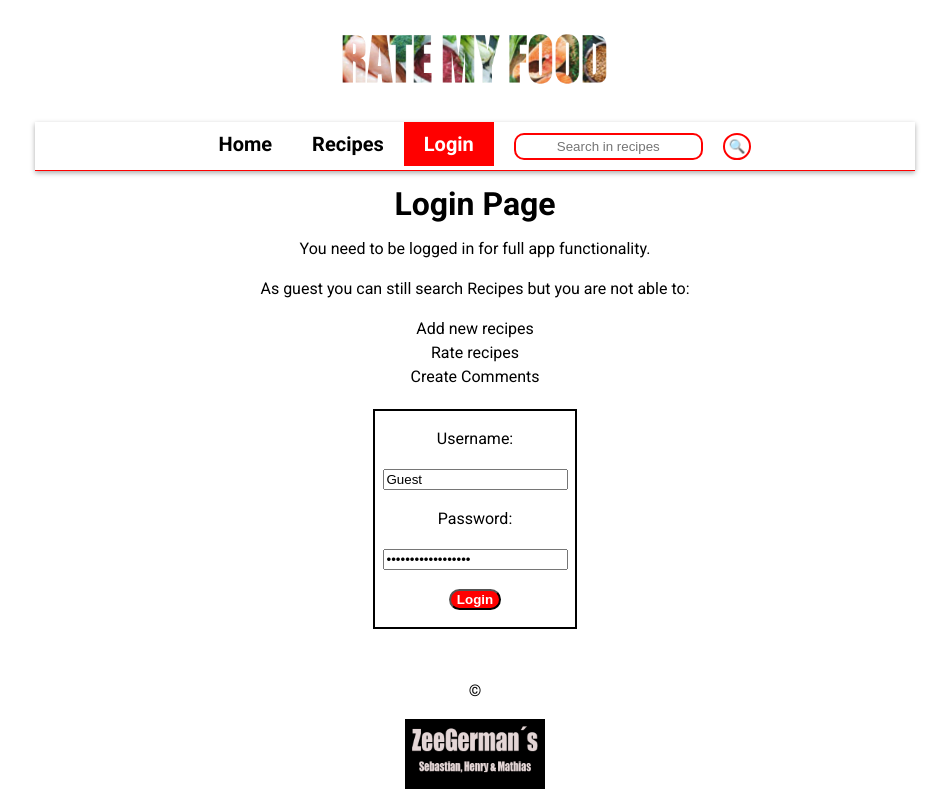
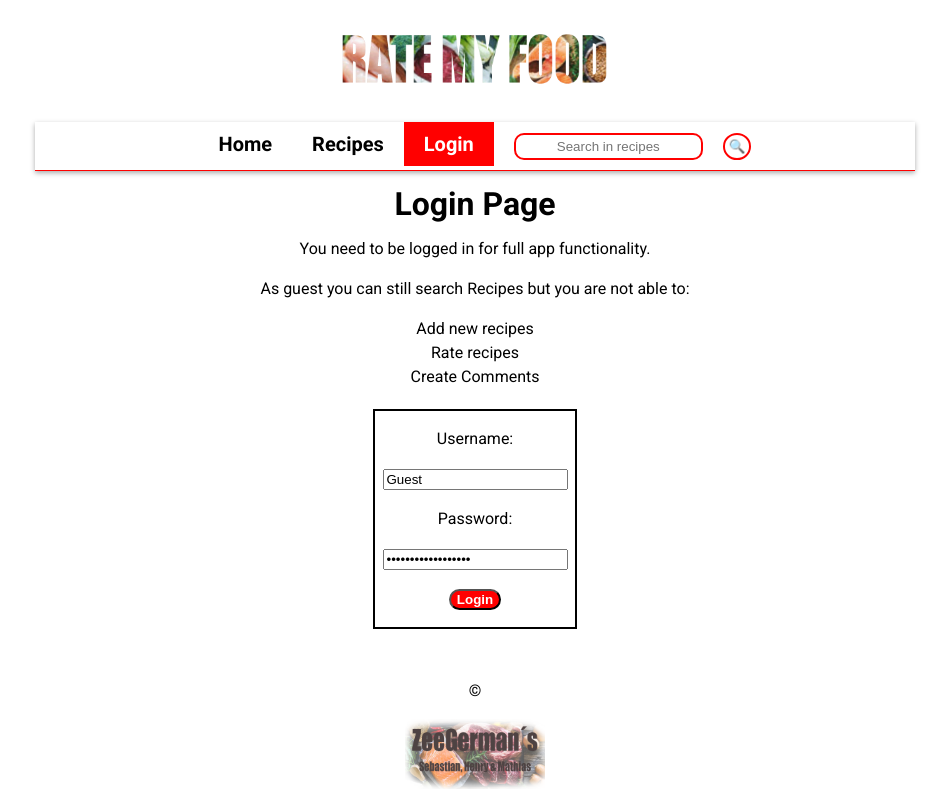
Before and after one commit to sadltelekom/RateMyFoodFrontend, an Angular app in the folder RateMyFoodApp/: page /login in a window 1280 px wide. Shown: the whole page, without its empty margins (165-1114 px from the left). Built offline with nearby package versions, Linux system fonts and the light colour scheme; no server answers.

Commit message:
Logo Change and bla

```diff
--- a/RateMyFoodApp/src/app/app.component.html
+++ b/RateMyFoodApp/src/app/app.component.html
@@ -22,7 +22,7 @@
 
 <footer>
     <p>&copy;</p>
-    <p><a href="../assets/videos/Hobbitfeetdance.mp4"><img src="../assets/images/zeegermans.png" alt="Zee germans logo" title="Zee germans logo"></a> </p>
+    <p><a href="../assets/videos/Hobbitfeetdance.mp4"><img src="../assets/images/zeegermans2.png" alt="Zee germans logo" title="Zee germans logo"></a> </p>
 
-    <!-- <p><button img src="../assets/images/zeegermans.png" alt="Zee germans logo" title="Zee germans logo" (click)="dancingfeet()" id="easteregg"></button></p> -->
+    <!-- <p><button img src="../assets/images/zeegermans2.png" alt="Zee germans logo" title="Zee germans logo" (click)="dancingfeet()" id="easteregg"></button></p> -->
 </footer>
--- a/RateMyFoodApp/src/app/rest/reciperestserv.service.ts
+++ b/RateMyFoodApp/src/app/rest/reciperestserv.service.ts
@@ -19,7 +19,7 @@ export class ReciperestservService {
   }
 
   getRecipeByName(name: string) {
-    let apiUrlNew = "http://localhost:8080/get/recipes/namepart/"+name;
+    let apiUrlNew = "http://localhost:8080/get/recipes/search/"+name;
     return this.http.get<Dbrecipe[]>(apiUrlNew);
   }
 }
```
Also changed, not shown: RateMyFoodApp/src/assets/images/zeegermans2.png (added).
